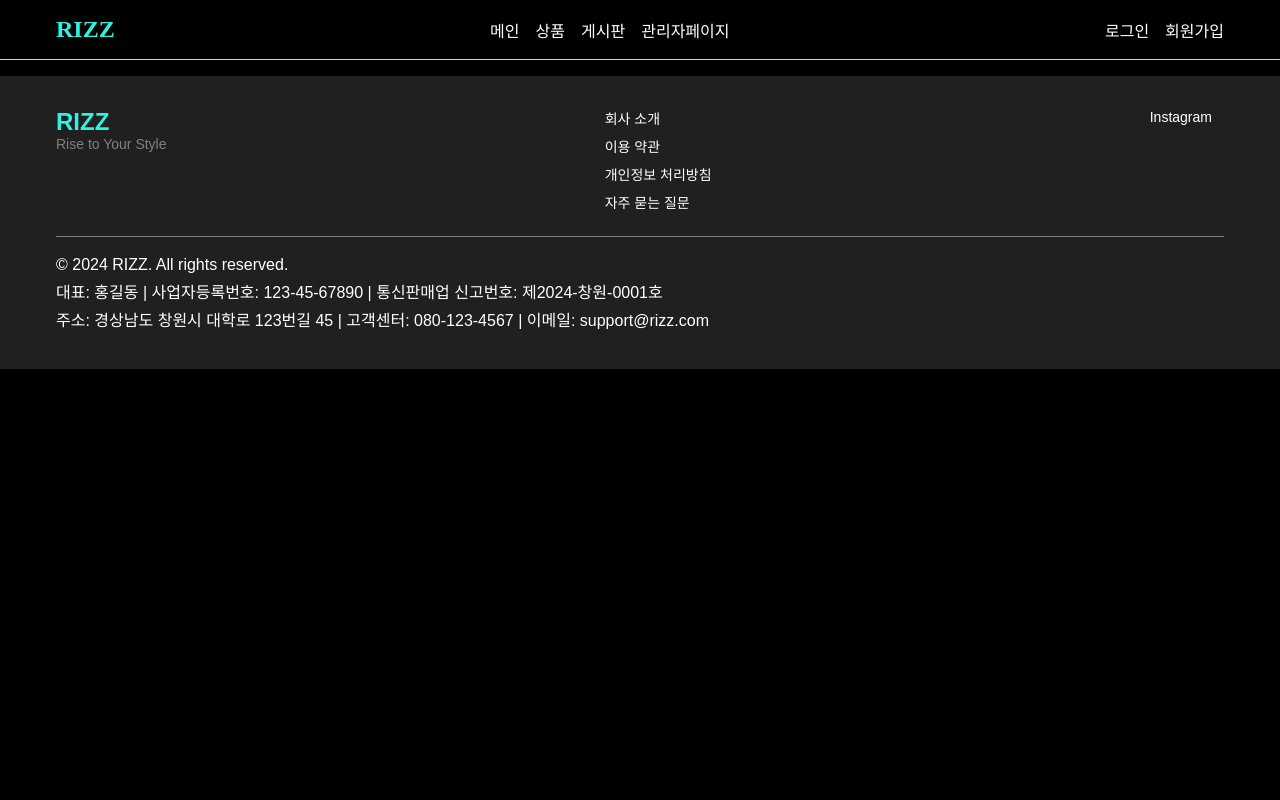
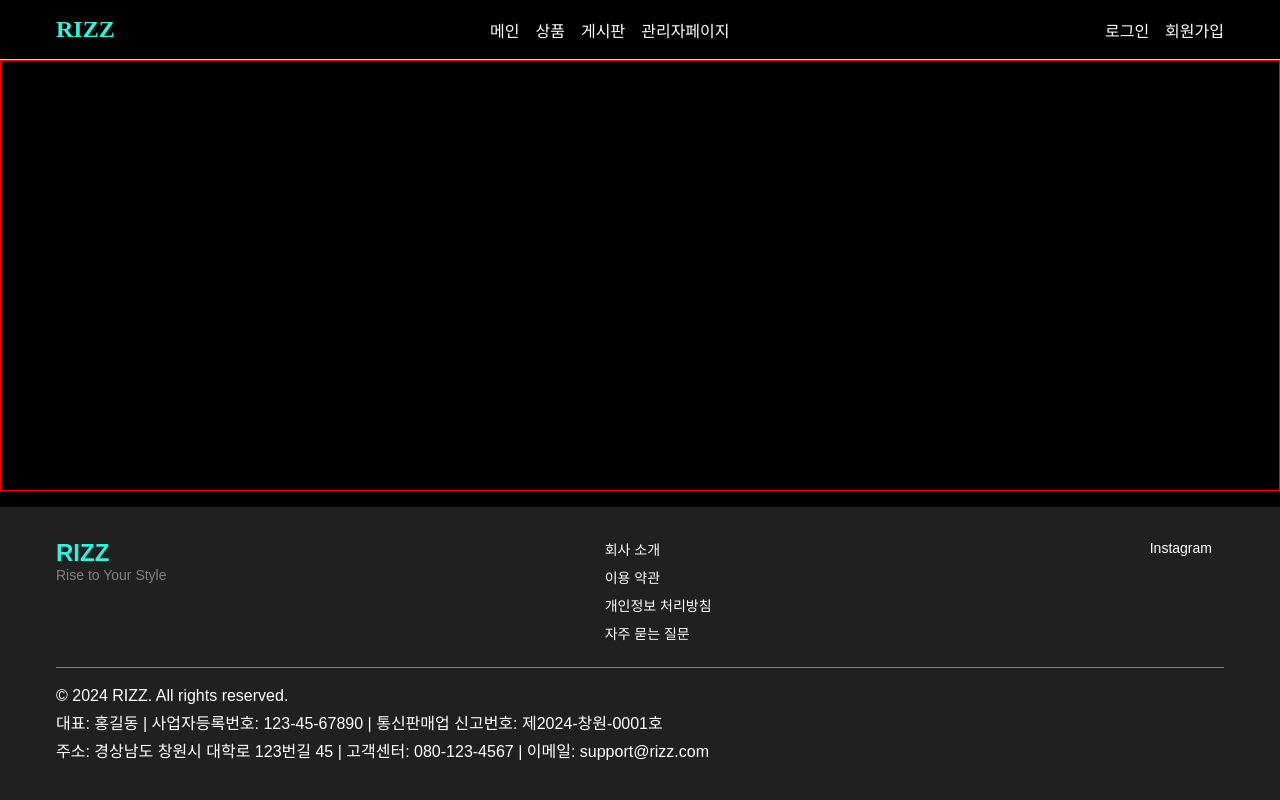
Before and after one commit to Ryugi62/rize_shop, a PHP site: page /login.php in a window 1280 px wide. Run offline with PHP 8.4, Linux system fonts and the light colour scheme.

Commit message:
feat: 여러 페이지에 <main> 태그 추가 및 스타일 수정

```diff
--- a/admin.php
+++ b/admin.php
@@ -13,6 +13,8 @@
 <body>
     <?php include("./Components/HeaderComponents.php") ?>
 
+    <main></main>
+
     <?php include("./Components/FooterComponents.php") ?>
 </body>
 
--- a/board.php
+++ b/board.php
@@ -13,6 +13,8 @@
 <body>
     <?php include("./Components/HeaderComponents.php") ?>
 
+    <main></main>
+
     <?php include("./Components/FooterComponents.php") ?>
 </body>
 
--- a/login.php
+++ b/login.php
@@ -8,11 +8,30 @@
 
     <!-- import style -->
     <link rel="stylesheet" href="./style.css">
+
+    <style>
+        main {
+            flex: 1;
+
+            * {
+                border: 1px solid red;
+            }
+
+            .login_view {
+                height: 100%;
+            }
+        }
+    </style>
 </head>
 
 <body>
     <?php include("./Components/HeaderComponents.php") ?>
 
+    <main>
+        <div class="login_view">
+        </div>
+    </main>
+
     <?php include("./Components/FooterComponents.php") ?>
 </body>
 
--- a/register.php
+++ b/register.php
@@ -13,6 +13,8 @@
 <body>
     <?php include("./Components/HeaderComponents.php") ?>
 
+    <main></main>
+
     <?php include("./Components/FooterComponents.php") ?>
 </body>
 
--- a/style.css
+++ b/style.css
@@ -86,4 +86,11 @@ body {
   outline: 0;
 
   background-color: var(--black);
+
+  display: flex;
+  flex-direction: column;
 }
+
+main {
+  flex: 1;
+}
```
